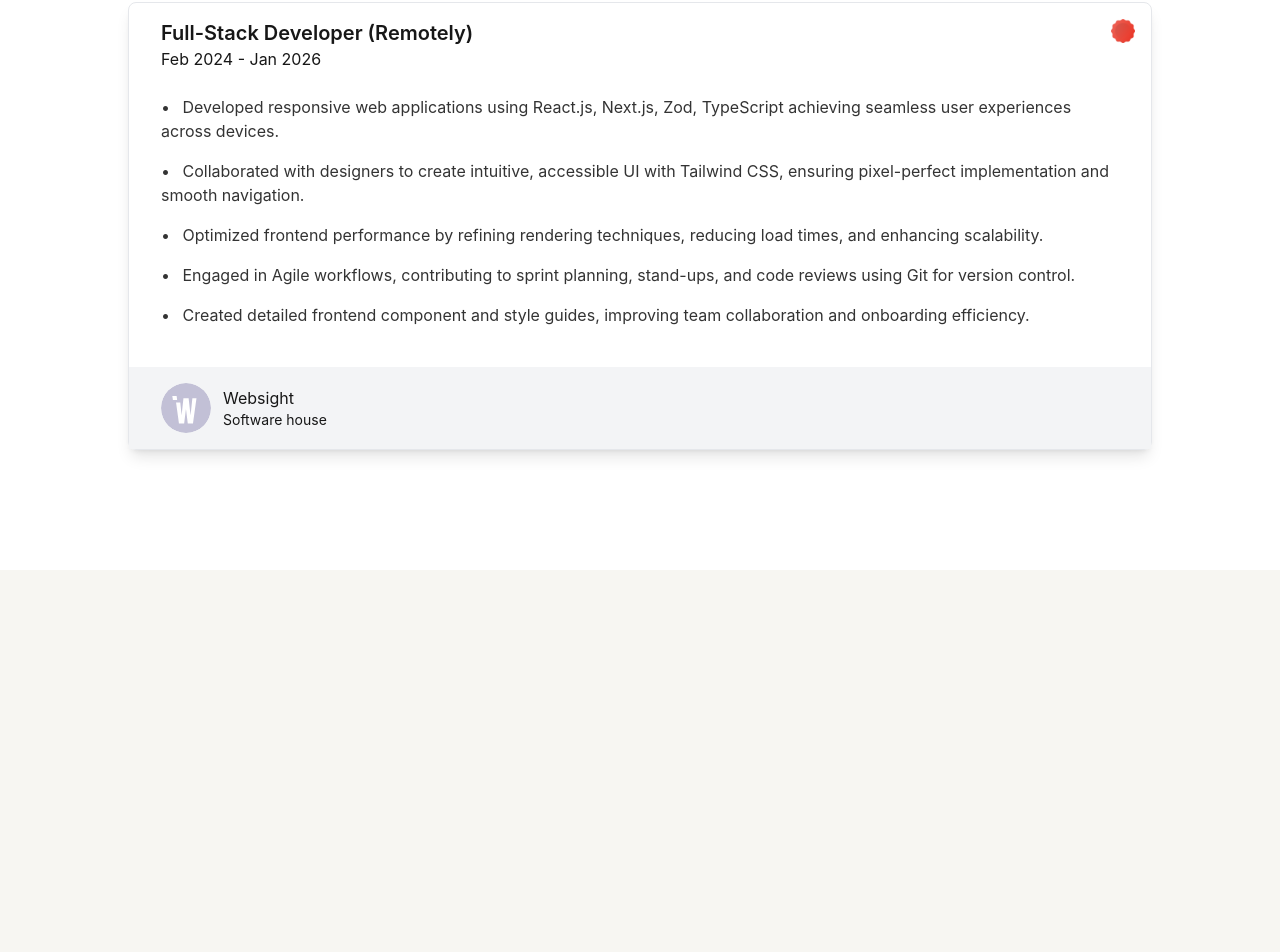
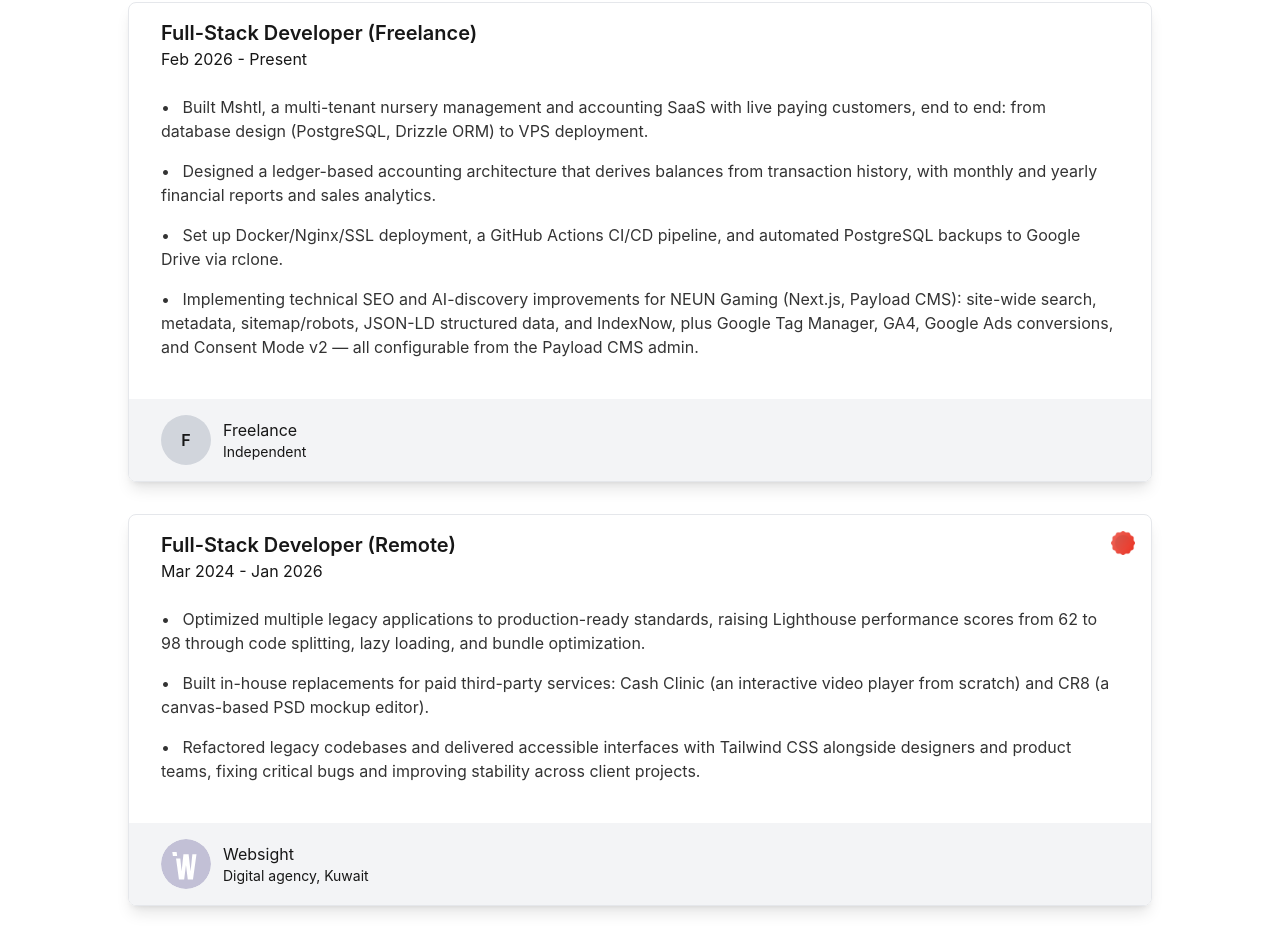
Before and after one commit to khaledrefaat/portfolio, an Astro site: page / in a window 1280 px wide. Shown: the part 4913-5865 px from the top of the page. Before the commit the page ends 5483 px from the top, so only its background shows below. Built offline with nearby package versions, Linux system fonts and the light colour scheme; Astro itself is replaced by a stand-in of ours.

Commit message:
adding new experience

```diff
--- /dev/null
+++ b/src/components/common/company-badge.astro
@@ -0,0 +1,34 @@
+---
+import { Image } from 'astro:assets';
+import type { ImageMetadata } from 'astro';
+
+interface Props {
+  company: {
+    name: string;
+    type: string;
+    logo?: ImageMetadata;
+  };
+}
+
+const { company } = Astro.props;
+---
+
+<div class="flex items-center gap-3">
+  {
+    company.logo ? (
+      <Image src={company.logo} alt={company.name} width={50} height={50} class="rounded-full" />
+    ) : (
+      <span
+        aria-hidden
+        class="flex h-[50px] w-[50px] items-center justify-center rounded-full bg-gray-300 font-display font-semibold dark:bg-gray-500 dark:text-white"
+      >
+        {company.name.charAt(0)}
+      </span>
+    )
+  }
+
+  <div class="flex flex-col">
+    <span class="font-display dark:text-white">{company.name}</span>
+    <span class="text-sm dark:text-white/80">{company.type}</span>
+  </div>
+</div>
--- a/src/components/sections/experience.astro
+++ b/src/components/sections/experience.astro
@@ -1,53 +1,94 @@
 ---
 import { Image } from 'astro:assets';
+import type { ImageMetadata } from 'astro';
 import award from '../../assets/award.png';
 import websight from '../../assets/websight.svg';
 import Section from '../common/section.astro';
 import SectionHeader from '../common/section-header.astro';
+import CompanyBadge from '../common/company-badge.astro';
 
-const responsibilities = [
-  'Developed responsive web applications using React.js, Next.js, Zod, TypeScript achieving seamless user experiences across devices.',
-  'Collaborated with designers to create intuitive, accessible UI with Tailwind CSS, ensuring pixel-perfect implementation and smooth navigation.',
-  'Optimized frontend performance by refining rendering techniques, reducing load times, and enhancing scalability.',
-  'Engaged in Agile workflows, contributing to sprint planning, stand-ups, and code reviews using Git for version control.',
-  'Created detailed frontend component and style guides, improving team collaboration and onboarding efficiency.',
+type Company = {
+  name: string;
+  type: string;
+  href?: string;
+  logo?: ImageMetadata;
+};
+
+type ExperienceItem = {
+  role: string;
+  period: string;
+  bullets: string[];
+  award?: boolean;
+  company: Company;
+};
+
+const experiences: ExperienceItem[] = [
+  {
+    role: 'Full-Stack Developer (Freelance)',
+    period: 'Feb 2026 - Present',
+    company: {
+      name: 'Freelance',
+      type: 'Independent',
+    },
+    bullets: [
+      'Built Mshtl, a multi-tenant nursery management and accounting SaaS with live paying customers, end to end: from database design (PostgreSQL, Drizzle ORM) to VPS deployment.',
+      'Designed a ledger-based accounting architecture that derives balances from transaction history, with monthly and yearly financial reports and sales analytics.',
+      'Set up Docker/Nginx/SSL deployment, a GitHub Actions CI/CD pipeline, and automated PostgreSQL backups to Google Drive via rclone.',
+      'Implementing technical SEO and AI-discovery improvements for NEUN Gaming (Next.js, Payload CMS): site-wide search, metadata, sitemap/robots, JSON-LD structured data, and IndexNow, plus Google Tag Manager, GA4, Google Ads conversions, and Consent Mode v2 — all configurable from the Payload CMS admin.',
+    ],
+  },
+  {
+    role: 'Full-Stack Developer (Remote)',
+    period: 'Mar 2024 - Jan 2026',
+    award: true,
+    company: {
+      name: 'Websight',
+      type: 'Digital agency, Kuwait',
+      href: 'https://websight.kw/',
+      logo: websight,
+    },
+    bullets: [
+      'Optimized multiple legacy applications to production-ready standards, raising Lighthouse performance scores from 62 to 98 through code splitting, lazy loading, and bundle optimization.',
+      'Built in-house replacements for paid third-party services: Cash Clinic (an interactive video player from scratch) and CR8 (a canvas-based PSD mockup editor).',
+      'Refactored legacy codebases and delivered accessible interfaces with Tailwind CSS alongside designers and product teams, fixing critical bugs and improving stability across client projects.',
+    ],
+  },
 ];
 ---
 
 <Section id="experience" class="bg-secondary-background" containerClass="space-y-8">
   <SectionHeader title="Where I've Worked" class="text-center" />
 
+  {
+    experiences.map(({ role, period, bullets, award: hasAward, company }) => (
       <div
-    class="relative mx-auto w-full space-y-6 rounded-lg border border-gray-200 shadow-lg dark:border-gray-600"
+        class="relative mx-auto w-full space-y-6 overflow-hidden rounded-lg border border-gray-200 shadow-lg dark:border-gray-600"
       >
         <div class="px-8 py-4">
-      <h3 class="text-xl font-semibold font-display">Full-Stack Developer (Remotely)</h3>
-      <p>Feb 2024 - Jan 2026</p>
+          <h3 class="text-xl font-semibold font-display">{role}</h3>
+          <p>{period}</p>
           <ul class="mt-6 space-y-4">
-        {
-          responsibilities.map((item) => (
+            {bullets.map((bullet) => (
               <li class="before:mr-2 before:content-['•'] text-black/80 dark:text-white/80">
-              {item}
+                {bullet}
               </li>
-          ))
-        }
+            ))}
           </ul>
+          {hasAward && (
             <Image src={award} alt="Award" width={24} height={24} class="absolute top-4 right-4" />
+          )}
         </div>
 
         <div class="flex w-full items-center gap-3 bg-gray-100 px-8 py-4 dark:bg-gray-600">
-      <a
-        href="https://websight.kw/"
-        target="_blank"
-        rel="noopener noreferrer"
-        class="flex items-center gap-3"
-      >
-        <Image src={websight} alt="Websight logo" width={50} height={50} class="rounded-full" />
-        <div class="flex flex-col">
-          <span class="font-display dark:text-white">Websight</span>
-          <span class="text-sm dark:text-white/80">Software house</span>
-        </div>
+          {company.href ? (
+            <a href={company.href} target="_blank" rel="noopener noreferrer" class="flex items-center gap-3">
+              <CompanyBadge company={company} />
             </a>
+          ) : (
+            <CompanyBadge company={company} />
+          )}
         </div>
       </div>
+    ))
+  }
 </Section>
```
Lines whose indentation alone changed are shown as unchanged.
